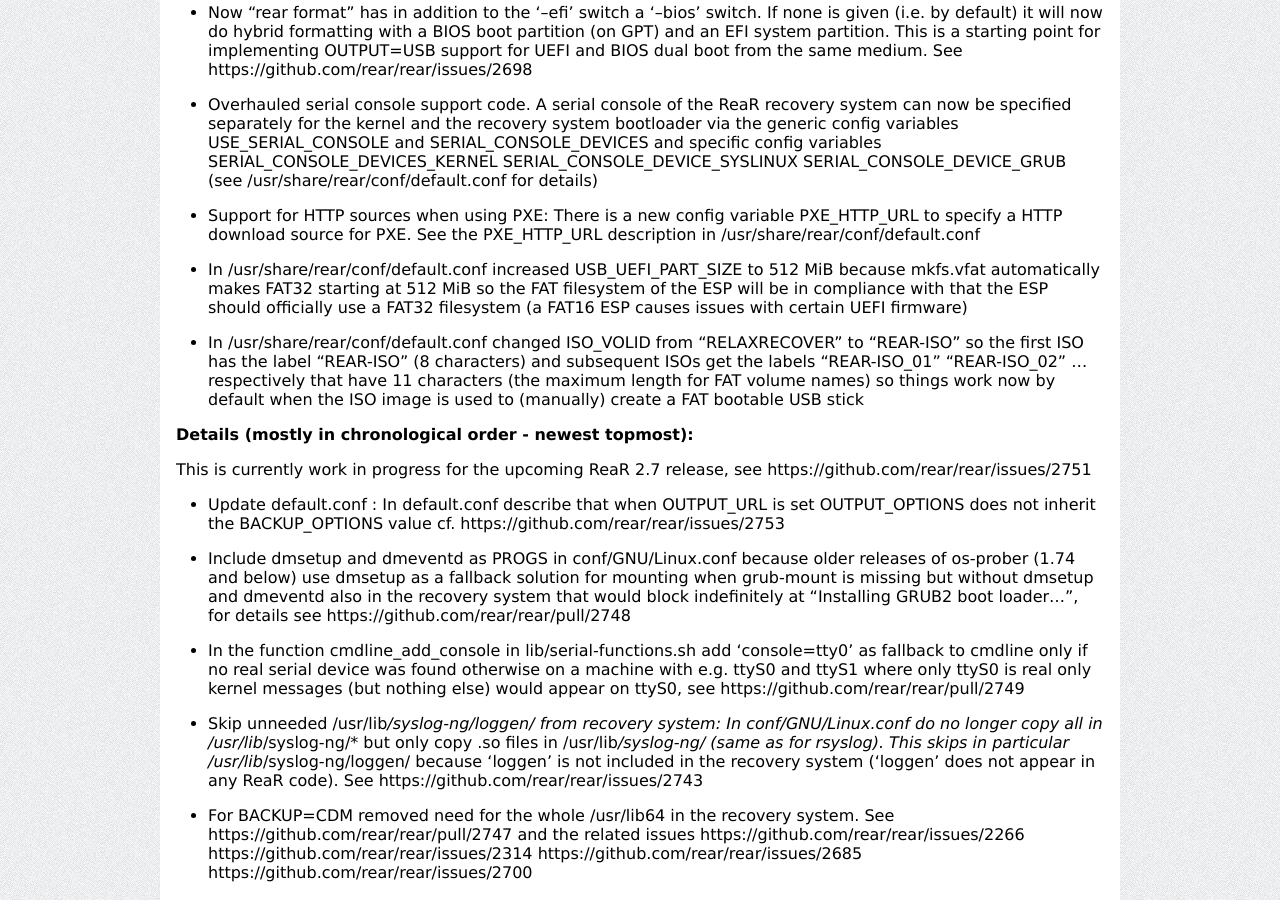
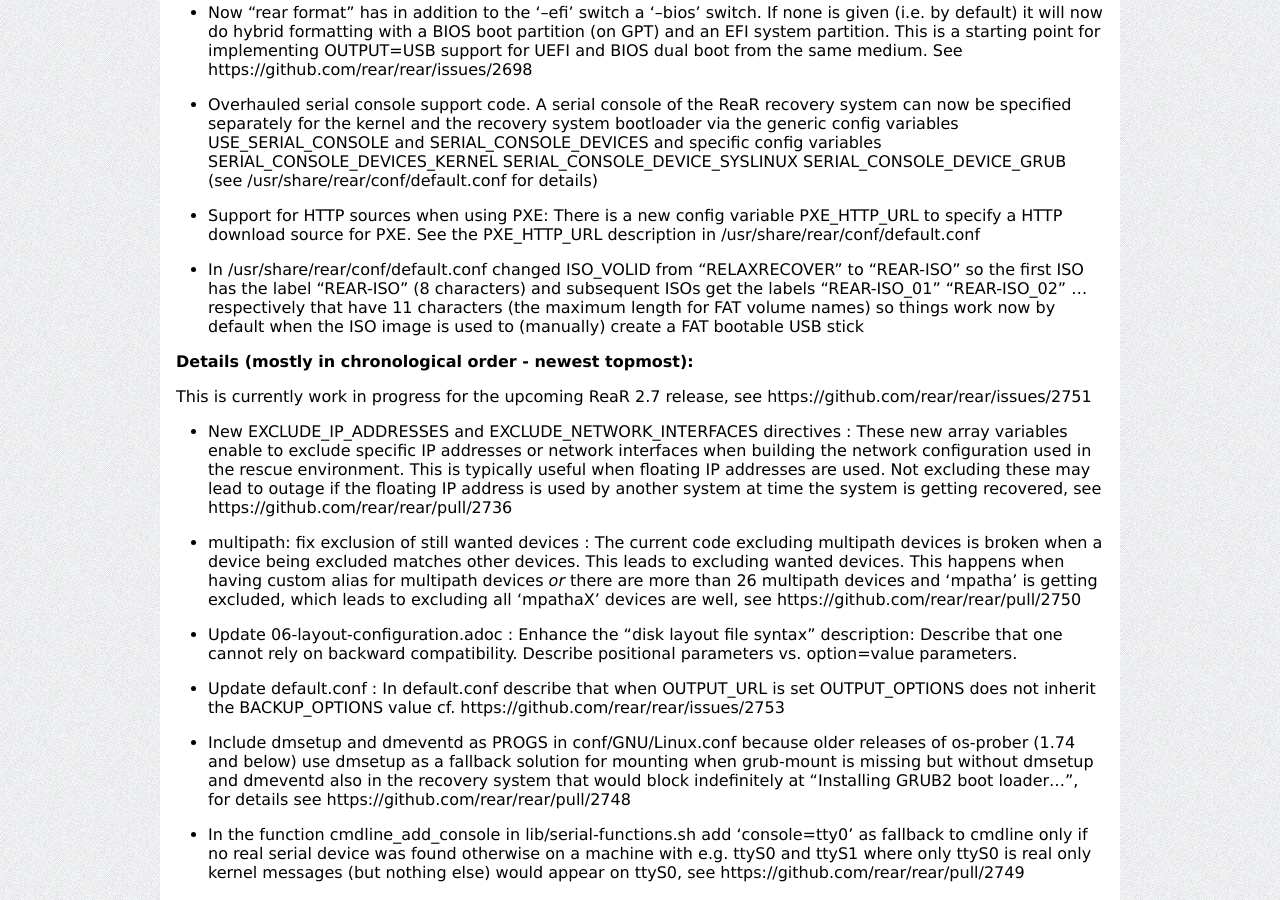
Before and after one commit to rear/rear.github.com, a Jekyll site: the page built from documentation/release-notes-2-7.md, in a window 1280 px wide and 900 px high, scrolled down 4449 px. Built offline with Jekyll 4.4.1, drawn with Linux system fonts in a browser that asks for light colours; comment, search, counter and statistics services are not loaded; some of the changed text lies outside the part shown.

Commit message:
Updated "New features, bigger enhancements, and possibly backward incompatible changes" for ReaR 2.7

```diff
--- a/documentation/release-notes-2-7.md
+++ b/documentation/release-notes-2-7.md
@@ -196,11 +196,11 @@
 
 * Added initial LUKS2 support.
 
+* Overhauled RAID code with changed RAID related entries in /var/lib/rear/layout/disklayout.conf
+so users who use RAID and a selfmade /etc/rear/disklayout.conf must adapt their RAID related entries
+
 * Initial preliminary basic support to automatically resize an active last partition on RAID0 and RAID1 disks
 to be able to automatically resize RAID0 and RAID1 arrays
-
-* Overhauled RAID code with changed RAID related entries in /var/lib/rear/layout/disklayout.conf
-so users who use RAID and a selfmade /etc/rear/disklayout.conf must adapt their RAID related entries
 
 * Automatically shrink LVs if needed during "rear recover".
 This enables to run "rear recover" with automated LVM LVs shrinking as needed on a bit smaller replacement disk
@@ -268,12 +268,6 @@
 There is a new config variable PXE_HTTP_URL to specify a HTTP download source for PXE.
 See the PXE_HTTP_URL description in /usr/share/rear/conf/default.conf
 
-* In /usr/share/rear/conf/default.conf increased USB_UEFI_PART_SIZE to 512 MiB
-because mkfs.vfat automatically makes FAT32 starting at 512 MiB
-so the FAT filesystem of the ESP will be in compliance with
-that the ESP should officially use a FAT32 filesystem
-(a FAT16 ESP causes issues with certain UEFI firmware)
-
 * In /usr/share/rear/conf/default.conf changed ISO_VOLID from "RELAXRECOVER" to "REAR-ISO"
 so the first ISO has the label "REAR-ISO" (8 characters)
 and subsequent ISOs get the labels "REAR-ISO_01" "REAR-ISO_02" ... respectively
@@ -283,6 +277,28 @@
 #### Details (mostly in chronological order - newest topmost):
 
 This is currently work in progress for the upcoming ReaR 2.7 release, see https://github.com/rear/rear/issues/2751
+
+* New EXCLUDE_IP_ADDRESSES and EXCLUDE_NETWORK_INTERFACES directives :
+These new array variables enable to exclude specific IP addresses or
+network interfaces when building the network configuration used in the rescue environment.
+This is typically useful when floating IP addresses are used.
+Not excluding these may lead to outage if the floating IP address
+is used by another system at time the system is getting recovered,
+see https://github.com/rear/rear/pull/2736
+
+* multipath: fix exclusion of still wanted devices :
+The current code excluding multipath devices is broken when a device
+being excluded matches other devices.
+This leads to excluding wanted devices.
+This happens when having custom alias for multipath devices *or* there
+are more than 26 multipath devices and 'mpatha' is getting excluded,
+which leads to excluding all 'mpathaX' devices are well,
+see https://github.com/rear/rear/pull/2750
+
+* Update 06-layout-configuration.adoc :
+Enhance the "disk layout file syntax" description:
+Describe that one cannot rely on backward compatibility.
+Describe positional parameters vs. option=value parameters.
 
 * Update default.conf :
 In default.conf describe that when OUTPUT_URL is set
```
Also changed, not shown: other parts of documentation/release-notes-2-7.md (+2 -2 lines).
